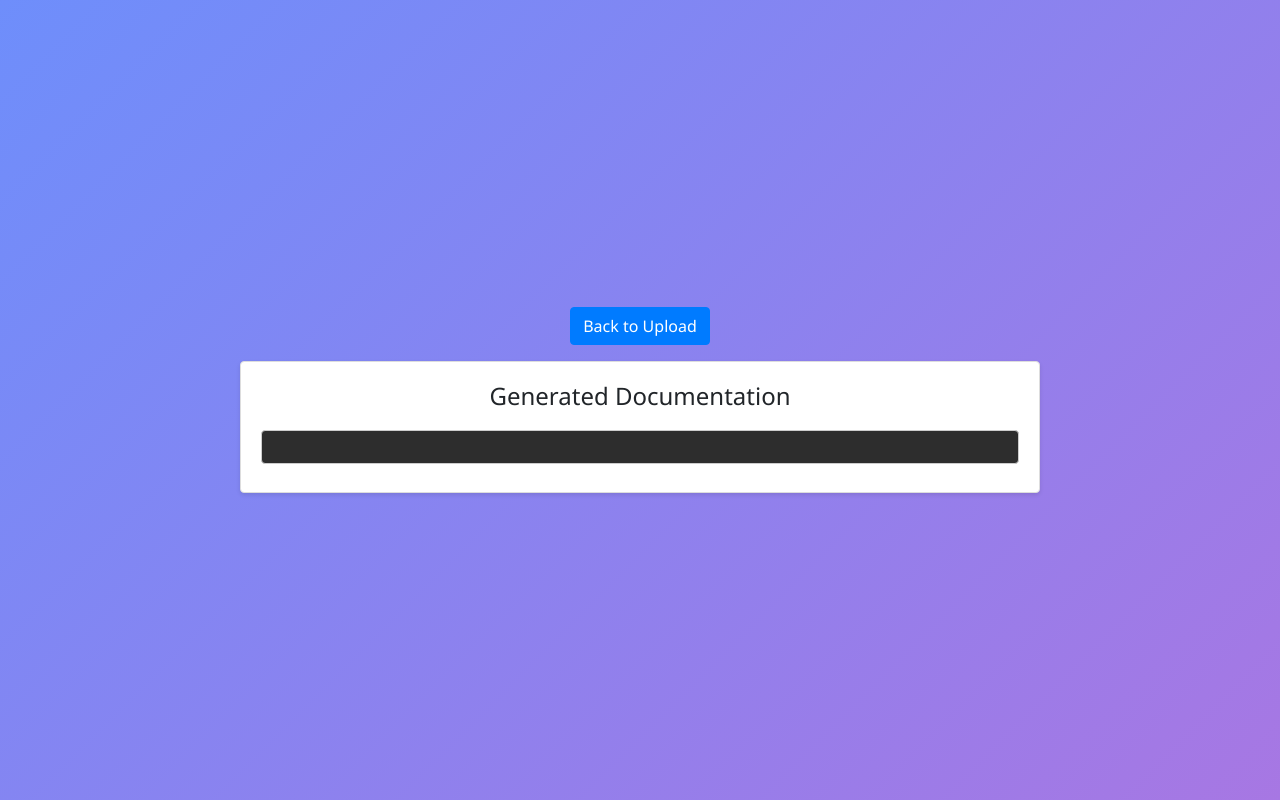
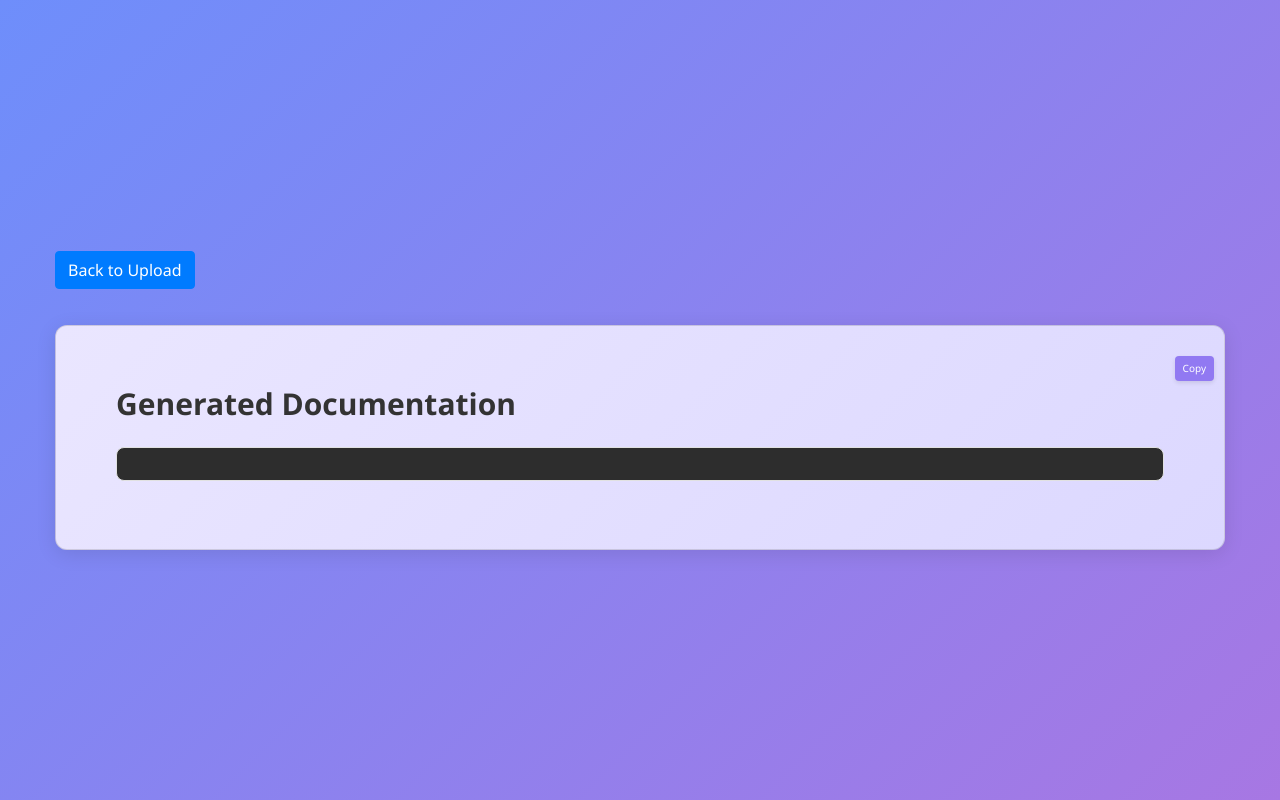
Before and after one commit to prajwalun/doc-gen, a Flask app: page /documentation in a window 1280 px wide. Run offline with Flask 2, Linux system fonts and the light colour scheme; some libraries are stand-ins or nearby versions.

Commit message:
Frontend/copy button

```diff
--- a/static/styles.css
+++ b/static/styles.css
@@ -20,7 +20,9 @@ body {
 
 /* Container and Upload Box */
 .container {
-    text-align: center;
+    max-width: 1200px; /* Limiting the maximum width to align with the card */
+    margin: auto; /* Center aligning the container */
+    padding-top: 20px; /* Adding some padding at the top to prevent overlap with any navigation or header */
 }
 
 .upload-box {
@@ -191,34 +193,52 @@ button:active {
 }
 
 .card {
+    position: relative; /* Critical for positioning the button */
     width: 100%;
-    max-width: 800px; /* You can adjust the max-width as needed */
-    margin: 0 auto;
-    border: 1px solid #ddd;
-    border-radius: 4px;
-    box-shadow: 0 2px 4px rgba(0, 0, 0, 0.1);
+    margin: 20px auto;
+    border-radius: 12px;
+    box-shadow: 0 4px 20px rgba(0, 0, 0, 0.1);
     overflow: hidden;
+    background: linear-gradient(135deg, #eae6ff, #dcd8ff);
+    color: #333;
+    font-family: 'Segoe UI', Arial, sans-serif;
+    transition: all 0.3s ease;
+    padding: 40px; /* Make sure padding does not push the button out */
+}
+
+
+.card:hover {
+    box-shadow: 0 6px 25px rgba(0, 0, 0, 0.15);
+}
+
+.card-title {
+    font-size: 30px;
+    font-weight: 600;
+    color: #333333;
+    margin-bottom: 25px;
 }
 
 .card-body {
-    padding: 20px;
-  }
-
-  .card-title {
-    font-size: 24px;
-    margin-bottom: 20px;
+    line-height: 1.6;
 }
 
 pre.language-markup {
-    max-height: 400px; /* Adjust the height as needed */
+    max-height: 600px;
     overflow: auto;
-    background-color: #f5f5f5;
-    padding: 10px;
-    border-radius: 4px;
-    border: 1px solid #ccc;
+    background-color: #fafaff;
+    padding: 20px;
+    border-radius: 8px;
+    border: 1px solid #e1e1e1;
+    font-size: 16px;
+    color: #333;
 }
 
 pre.language-markup code {
     white-space: pre-wrap;
     word-wrap: break-word;
 }
+
+.back-button {
+    position: relative; /* Adjust position if necessary or leave as static for default flow */
+    margin-bottom: 20px; /* Ensure there's sufficient space below the button */
+}
--- a/templates/documentation.html
+++ b/templates/documentation.html
@@ -7,18 +7,59 @@
     <link rel="stylesheet" href="https://stackpath.bootstrapcdn.com/bootstrap/4.5.2/css/bootstrap.min.css">
     <link rel="stylesheet" href="{{ url_for('static', filename='styles.css') }}">
     <link rel="stylesheet" href="https://cdnjs.cloudflare.com/ajax/libs/prism/1.23.0/themes/prism-tomorrow.min.css">
+    <style>
+    .copy-button {
+    position: absolute;    /* Ensures the button is positioned relative to its nearest positioned ancestor */
+    top: 10px;             /* Places the button near the top-right corner */
+    right: 10px;           /* Keeps the button at a consistent distance from the right edge */
+    padding: 5px 8px;      /* Reduces padding to make the button smaller */
+    font-size: 10px;       /* Smaller font size for subtlety */
+    background-color: #9179f2; /* Consistent soft purple color */
+    color: white;
+    border: none;
+    border-radius: 4px;    /* Rounded corners for aesthetic appeal */
+    cursor: pointer;
+    box-shadow: 0 2px 4px rgba(0, 0, 0, 0.1); /* Subtle shadow for depth */
+    transition: background-color 0.2s ease; /* Smooth transition for hover effects */
+    width: auto;           /* Set width to auto to prevent stretching */
+    display: inline-block; /* Ensure the button is treated as an inline element with block features */
+}
+
+.copy-button:hover {
+    background-color: #a89cff; /* Lighter purple on hover */
+    box-shadow: 0 3px 6px rgba(0, 0, 0, 0.2); /* Enhanced shadow on hover */
+}
+
+
+
+
+
+    </style>
 </head>
 <body>
     <div class="container">
         <a href="/" class="back-button btn btn-primary mb-3">Back to Upload</a>
         <div class="card">
+            <button class="copy-button" onclick="copyDocumentation()">Copy</button>
             <div class="card-body">
                 <h1 class="card-title">Generated Documentation</h1>
-                <pre class="language-markup"><code>{{ documentation | safe }}</code></pre>
+                <pre class="language-markup" id="documentation"><code>{{ documentation | safe }}</code></pre>
             </div>
         </div>
     </div>
     <script src="https://cdnjs.cloudflare.com/ajax/libs/prism/1.23.0/prism.min.js"></script>
     <script src="https://cdnjs.cloudflare.com/ajax/libs/prism/1.23.0/components/prism-python.min.js"></script>
+    <script>
+        function copyDocumentation() {
+            var copyText = document.getElementById('documentation').innerText;
+            var textArea = document.createElement('textarea');
+            textArea.value = copyText;
+            document.body.appendChild(textArea);
+            textArea.select();
+            document.execCommand('Copy');
+            textArea.remove();
+            alert('Content copied to clipboard!');
+        }
+    </script>
 </body>
 </html>
```
Also changed, not shown: static/script.js (+12 -0 lines). Lines whose indentation alone changed are shown as unchanged.
